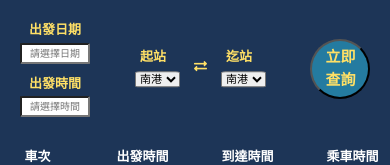
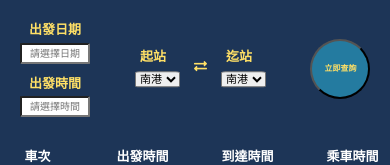
Before and after one commit to Jim963/HighSpeedRailTimeTable, a plain HTML site: page index.html in a window 390 px wide. Shown: the top 165 px of the page. Drawn offline with nearby package versions, Linux system fonts and the light colour scheme.

Commit message:
thirdtime

```diff
--- a/index.html
+++ b/index.html
@@ -608,7 +608,7 @@ width: 50px;
   #searchbutton{
     width: 60px;
     height: 60px;
-    font-size: 15px;
+    font-size: 8px;
   }
 
 
```
